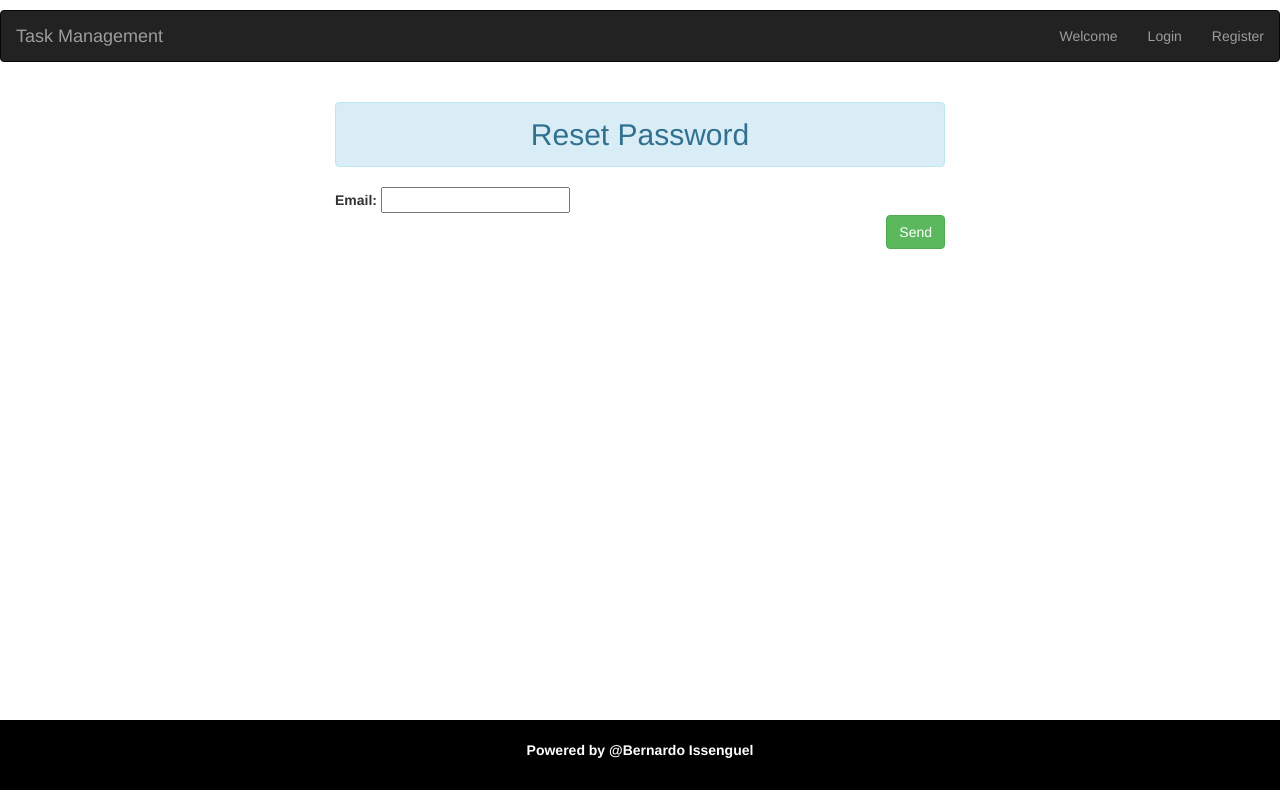
After one commit to Be-issenguel/task-list, a Django app: page /accounts/password-reset/ in a window 1280 px wide. The commit adds this page. Run offline with Django 4.2, Linux system fonts and the light colour scheme; some libraries are stand-ins or nearby versions.

Commit message:
prepare password reset

```diff
--- a/frontend/templates/registration/login.html
+++ b/frontend/templates/registration/login.html
@@ -9,7 +9,7 @@
             <br>
             <input type="submit" value="Login" class="btn btn-primary">
             <div class="pull-right">
-                <a href="#" class="btn btn-warning">Forgot Password?</a>
+                <a href="{% url 'tasks:password_reset' %}" class="btn btn-warning">Forgot Password?</a>
                 <a href="{% url 'tasks:create-account' %}" class="btn btn-warning">Create Account</a>
             </div>
         </form>
--- /dev/null
+++ b/frontend/templates/registration/password-reset.html
@@ -0,0 +1,13 @@
+{% extends 'layouts/base.html' %}
+{% block section %}
+    <div class="col-md-3"></div>
+    <div class="col-md-6">
+        <h2 class="alert alert-info text-center">Reset Password</h2>
+        <form action="{% url 'tasks:password_reset' %}" method="post">
+            {% csrf_token %}
+            {{ form }}
+            <br>
+            <input type="submit" value="Send" class="btn btn-success pull-right">
+        </form>
+    </div>
+{% endblock %}
--- a/frontend/urls.py
+++ b/frontend/urls.py
@@ -1,7 +1,7 @@
 from django.urls import path
 from . import views
 from django.contrib.auth import views as auth_views
-from django.contrib.auth.forms import AuthenticationForm, PasswordChangeForm
+from django.contrib.auth.forms import AuthenticationForm
 
 app_name = 'tasks'
 urlpatterns = [
@@ -17,7 +17,11 @@ urlpatterns = [
     path('accounts/change-password/', auth_views.PasswordChangeView.as_view(template_name='registration/change'
                                                                                           '-password.html'),
          name='password-change'),
-    path('accounts/password-change-done',auth_views.PasswordChangeDoneView.as_view(), name='password_change_done'),
+    path('accounts/password-change-done/', auth_views.PasswordChangeDoneView.as_view(), name='password_change_done'),
+    path('accounts/password-reset/', auth_views.PasswordResetView.as_view(template_name='registration/password-reset'
+                                                                                        '.html', email_template_name='registration/password-reset-email.html'),
+         name='password_reset'),
+    path('accounts/password-reset-confirm/', auth_views.PasswordResetConfirmView.as_view(), name='password_reset_confirm'),
     path('tasks/index/', views.index, name='index'),
     path('tasks/new/', views.new_task, name='new-task'),
     path('tasks/store/', views.store_task, name='store-task'),
```
Also changed, not shown: frontend/templates/registration/password-reset-email.html (added, +13 -0 lines).
